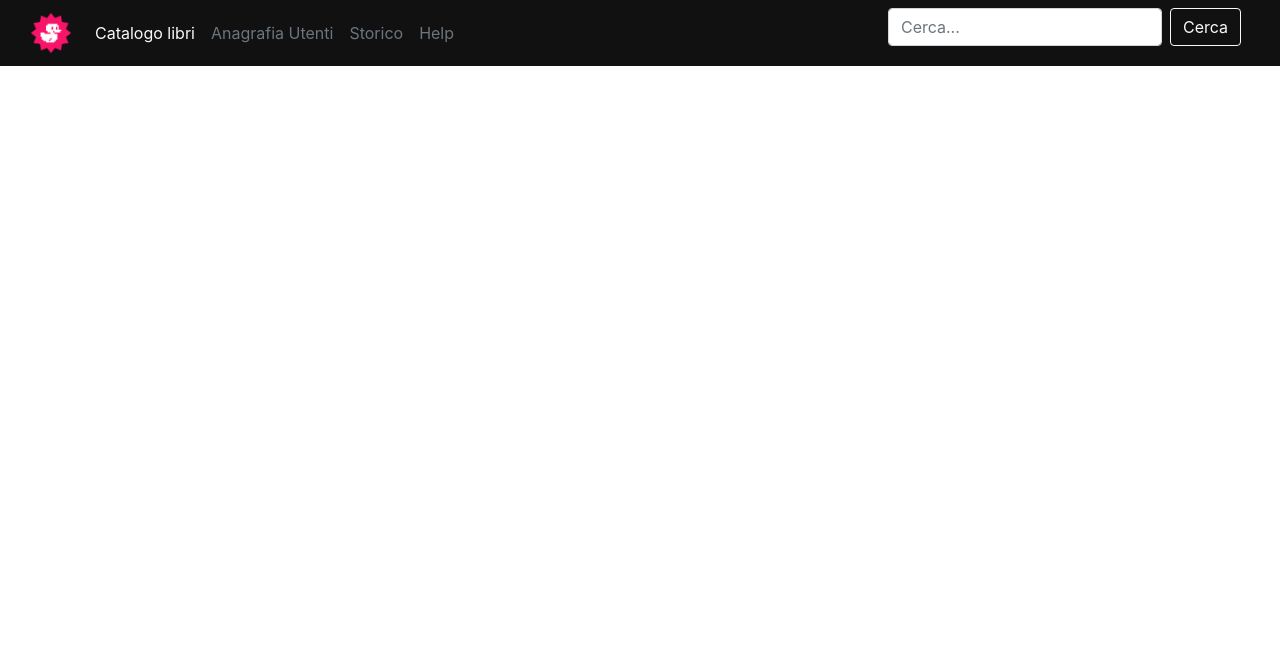
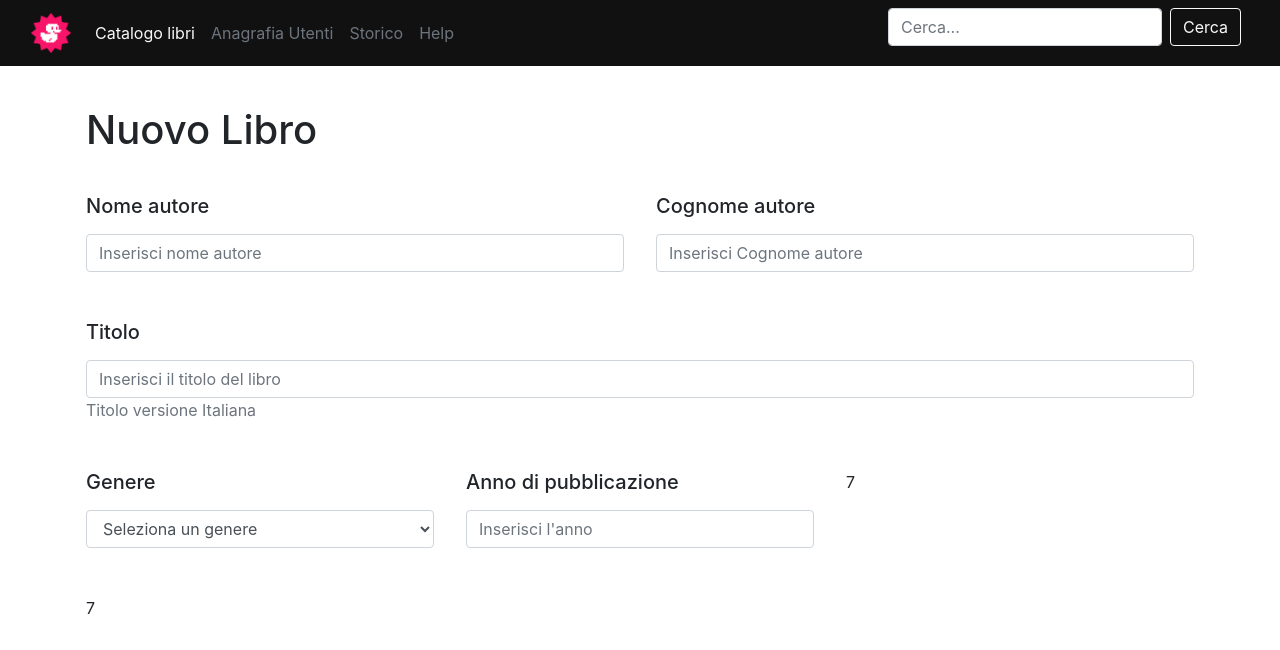
Before and after one commit to LucaIapadre98/html-css-bootstrap-dashboard, a plain HTML site: page book.html in a window 1280 px wide. Drawn offline with nearby package versions, Linux system fonts and the light colour scheme.

Commit message:
aggiuta di altre colonne

```diff
--- a/book.html
+++ b/book.html
@@ -59,8 +59,58 @@
                 <span class="navbar-toggler-icon"></span>
               </button>
             </div>
-          </nav>
+        </nav>
     </header>
+    <main>
+        <div class="container mt-4">
+            <div class="row">
+                <div class="col-12 p-3">
+                    <h1> Nuovo Libro</h1>
+                </div>
+                <div class="col-6 p-3">
+                    <div class="mb-3">
+                        <label for="formGroupExampleInput" class="form-label"><h5>Nome autore</h5></label>
+                        <input type="text" class="form-control" id="formGroupExampleInput" placeholder="Inserisci nome autore">
+                    </div>
+                </div>
+                <div class="col-6 p-3">
+                    <div class="mb-3">
+                        <label for="formGroupExampleInput" class="form-label"><h5>Cognome autore</h5></label>
+                        <input type="text" class="form-control" id="formGroupExampleInput" placeholder="Inserisci Cognome autore">
+                     </div>
+                </div>
+                <div class="col-12 p-3">
+                    <div class="mb-3">
+                        <label for="formGroupExampleInput" class="form-label"><h5>Titolo</h5></label>
+                        <input type="text" class="form-control" id="formGroupExampleInput" placeholder="Inserisci il titolo del libro">
+                        <span id="formGroupExampleInput" class="form-label text-secondary">
+                            Titolo versione Italiana
+                        </span>
+                     </div>
+                </div>
+                <div class="col-4 p-3">
+                    <div>
+                        <label for="formGroupExampleInput" class="form-label"><h5>Genere</h5></label>
+                    </div>
+                    <select class=" form-control form-control" aria-label= "" type="text">
+                      <option>Seleziona un genere</option>
+                      <option value="1">Horror</option>
+                      <option value="2">Thriller</option>
+                      <option value="3">Giallo</option>
+                    </select>
+                </div>
+
+                <div class="col-4 p-3">
+                    <div class="mb-3">
+                        <label for="formGroupExampleInput" class="form-label"><h5>Anno di pubblicazione</h5></label>
+                        <input type="text" class="form-control" id="formGroupExampleInput" placeholder="Inserisci l'anno">
+                    </div>
+                </div>
+                <div class="col-4 p-3">7</div>
+                <div class="col-12 p-3">7</div>
+            </div>
+        </div>
+    </main>
     <script src="https://code.jquery.com/jquery-3.5.1.slim.min.js"></script>
 </body>
 </html>
--- a/style.css
+++ b/style.css
@@ -3,3 +3,10 @@ header{
     background-color: #111111;
     justify-content: space-between;
 }
+
+/* debug */
+.debug, .debug *{
+    background-color: hsl(0, 90%, 68%);
+
+    border: 1px dashed red;
+}
```
Also changed, not shown: desktop-new-book.png (added), mobile-new-book.png (added).
